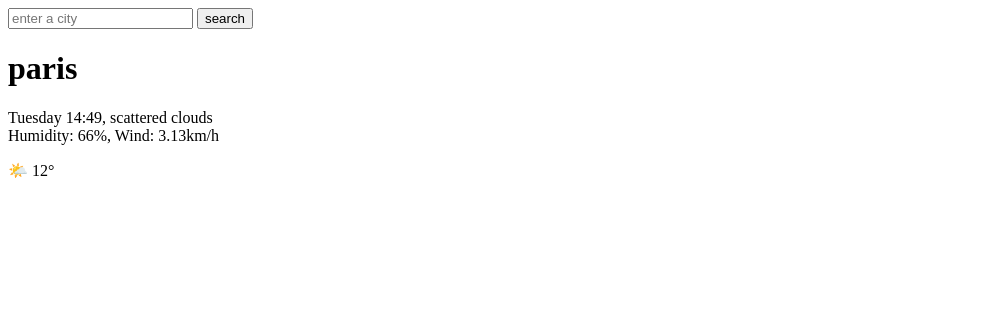
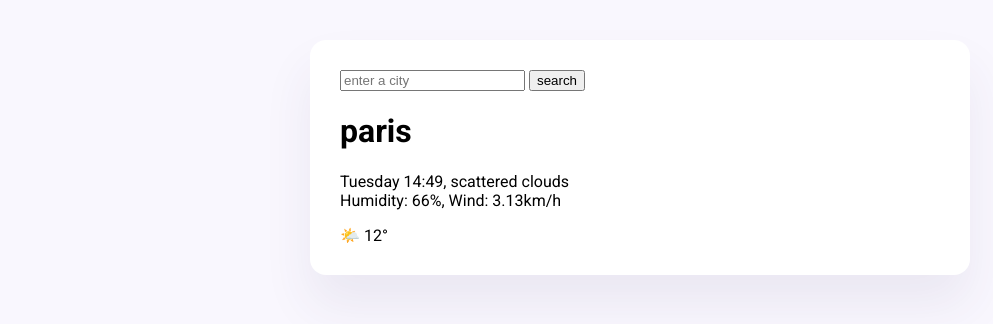
Before and after one commit to mahsaesl/seventhweek-project, a plain HTML site: page index.html in a window 1280 px wide. Shown: the whole page, without its empty margins (0-993 px from the left). Drawn offline with Linux system fonts and the light colour scheme; a web font is replaced by a local one.

Commit message:
styled main section and added font

```diff
--- a/index.html
+++ b/index.html
@@ -4,11 +4,16 @@
     <meta charset="UTF-8">
     <meta name="viewport" content="width=device-width, initial-scale=1.0">
     <title>weather app</title>
+    <link rel="preconnect" href="https://fonts.googleapis.com">
+<link rel="preconnect" href="https://fonts.gstatic.com" crossorigin>
+<link href="https://fonts.googleapis.com/css2?family=Oswald:wght@200..700&family=PT+Sans:ital,wght@0,400;0,700;1,400;1,700&family=Playwrite+AU+SA:wght@100..400&family=Roboto:ital,wght@0,100;0,300;0,400;0,500;0,700;0,900;1,100;1,300;1,400;1,500;1,700;1,900&display=swap" rel="stylesheet">
 </head>
 <body>
+    <div class="weather-app">
     <header>
         <form> <input type="search" placeholder="enter a city">
         <input type="submit" value="search"> </form>
+        <link rel="stylesheet" href="src/index.css">
     </header>
     <main>
         <div>
@@ -24,5 +29,6 @@
         <div> 🌤️ 12°</div>
     </main>
     <footer></footer>
+    </div>
 </body>
 </html>
--- /dev/null
+++ b/src/index.css
@@ -0,0 +1,15 @@
+body{
+    background-color: #F9F7FE;
+     font-family: "Roboto", sans-serif;
+}
+
+
+
+.weather-app{
+    background-color: white;
+    margin:40px auto;
+    max-width: 600px;
+    padding: 30px;
+     box-shadow: 0 30px 50px rgba(65, 50, 100, 0.08);
+     border-radius: 16px;
+}
```
